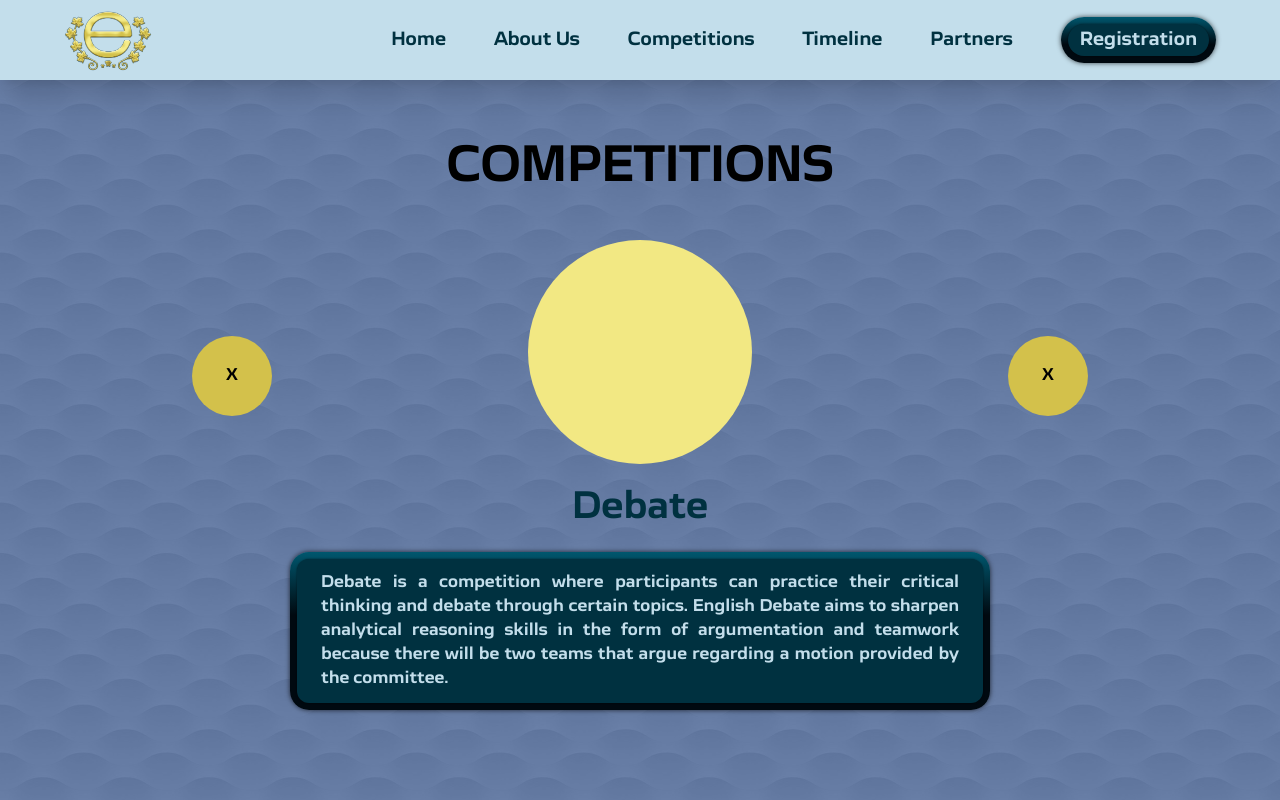
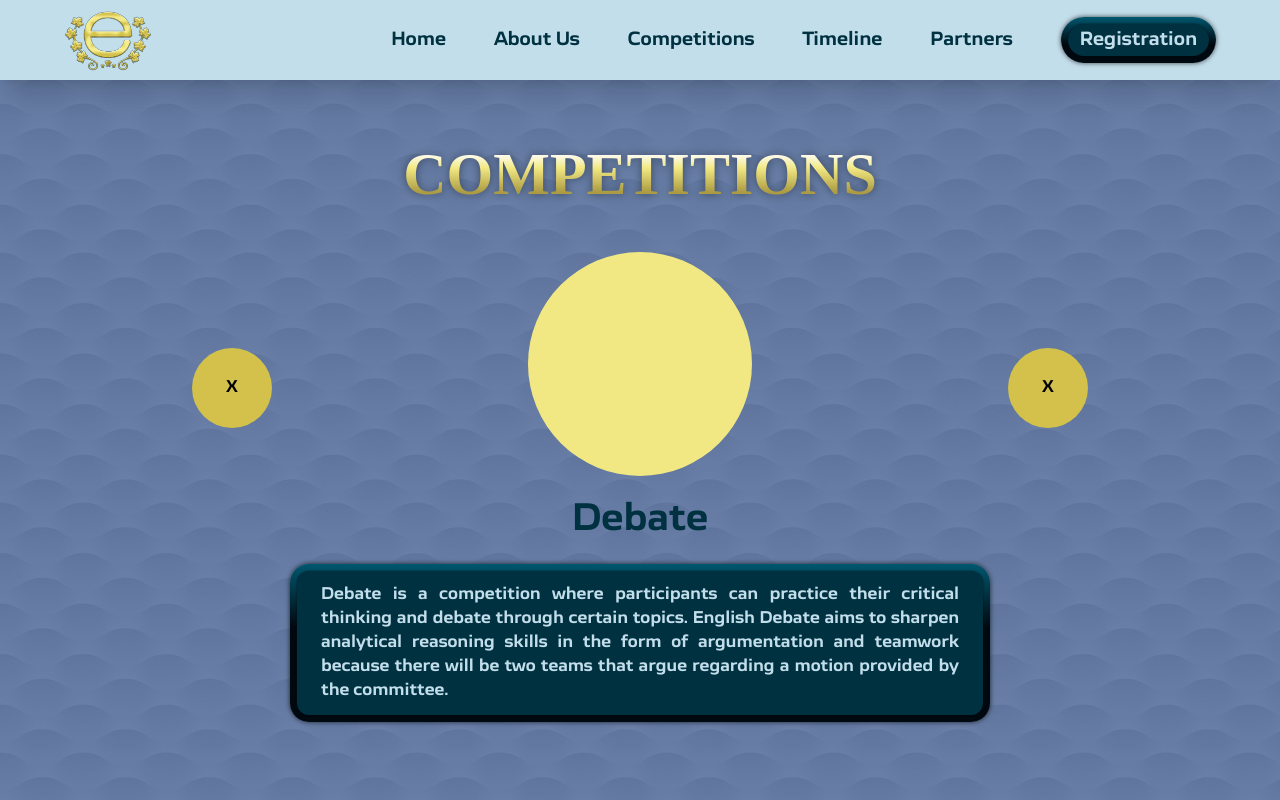
Before and after one commit to absolutepraya/alsa-ecomp, a Next.js app: page /competitions in a window 1280 px wide. Shown: the top 800 px of the page. Built offline with nearby package versions, Linux system fonts and the light colour scheme.

Commit message:
feat: enhance Competitions page with GoldText component and add pagination to Swiper

```diff
--- a/src/app/competitions/page.jsx
+++ b/src/app/competitions/page.jsx
@@ -3,29 +3,35 @@
 import NavBar from '@/components/navbar';
 import Emboss from '@/components/emboss';
 import { Swiper, SwiperSlide } from 'swiper/react';
-import { Navigation } from 'swiper/modules';
+import { Navigation, Pagination } from 'swiper/modules';
 import 'swiper/css';
 import 'swiper/css/navigation';
+import 'swiper/css/pagination';
 import { competitionsData } from './data';
 import Footer from '@/components/footer';
+import GoldText from '@/components/goldtext';
 
 export default function Competitions() {
   return (
     <div className="relative flex min-h-screen flex-col items-center gap-y-12 px-0 pt-36">
       <NavBar />
 
-      <p className="text-5xl">COMPETITIONS</p>
-
+      <GoldText text='COMPETITIONS' className='text-6xl font-extrabold' />
       <Swiper
-        modules={[Navigation]}
+        modules={[Navigation, Pagination]}
         className="relative flex h-[600px] w-full items-center justify-center"
         slidesPerView={1}
         centeredSlides={true}
         centeredSlidesBounds={true}
-        loop={true}
         navigation={{
           nextEl: '.swiper-next',
           prevEl: '.swiper-prev',
+        }}
+        pagination={{
+          clickable: true,
+          el: '.swiper-cust-pagination',
+          bulletClass: '.swiper-cust-bullet',
+          bulletActiveClass: '.swiper-cust-bullet-active',
         }}
       >
         {competitionsData.map((competition, index) => (
@@ -45,8 +51,17 @@ export default function Competitions() {
           </SwiperSlide>
         ))}
 
-        <div className="swiper-prev absolute left-[15%] top-24 z-10 flex h-20 w-20 items-center justify-center rounded-full bg-gold cursor-pointer">X</div>
-        <div className="swiper-next absolute right-[15%] top-24 z-10 flex h-20 w-20 items-center justify-center rounded-full bg-gold cursor-pointer">X</div>
+        <div className="swiper-prev absolute left-[15%] top-24 z-10 flex h-20 w-20 cursor-pointer items-center justify-center rounded-full bg-gold">X</div>
+        <div className="swiper-next absolute right-[15%] top-24 z-10 flex h-20 w-20 cursor-pointer items-center justify-center rounded-full bg-gold">X</div>
+
+        {/* <div className="swiper-cust-pagination absolute bottom-0 left-1/2 flex -translate-x-1/2 transform gap-x-2">
+          {competitionsData.map((_, index) => (
+            <div
+              key={index}
+              className="swiper-cust-bullet h-2 w-2 rounded-full bg-primary"
+            />
+          ))}
+        </div> */}
       </Swiper>
 
       <Footer />
--- /dev/null
+++ b/src/components/goldtext.jsx
@@ -0,0 +1,14 @@
+export default function GoldText({ text, className }) {
+  return (
+    <p className="font-tmr flex">
+      {text.split('').map((letter, index) => (
+        <span
+          key={index}
+          className={`bg-gradient-to-b from-white from-[15%] via-goldlight via-[40%] to-golddark to-[80%] bg-clip-text text-transparent drop-shadow-[0_0_4px_rgba(0,0,0,0.4)] ${className}`}
+        >
+          {letter === ' ' ? '\u00A0' : letter}
+        </span>
+      ))}
+    </p>
+  );
+}
```
